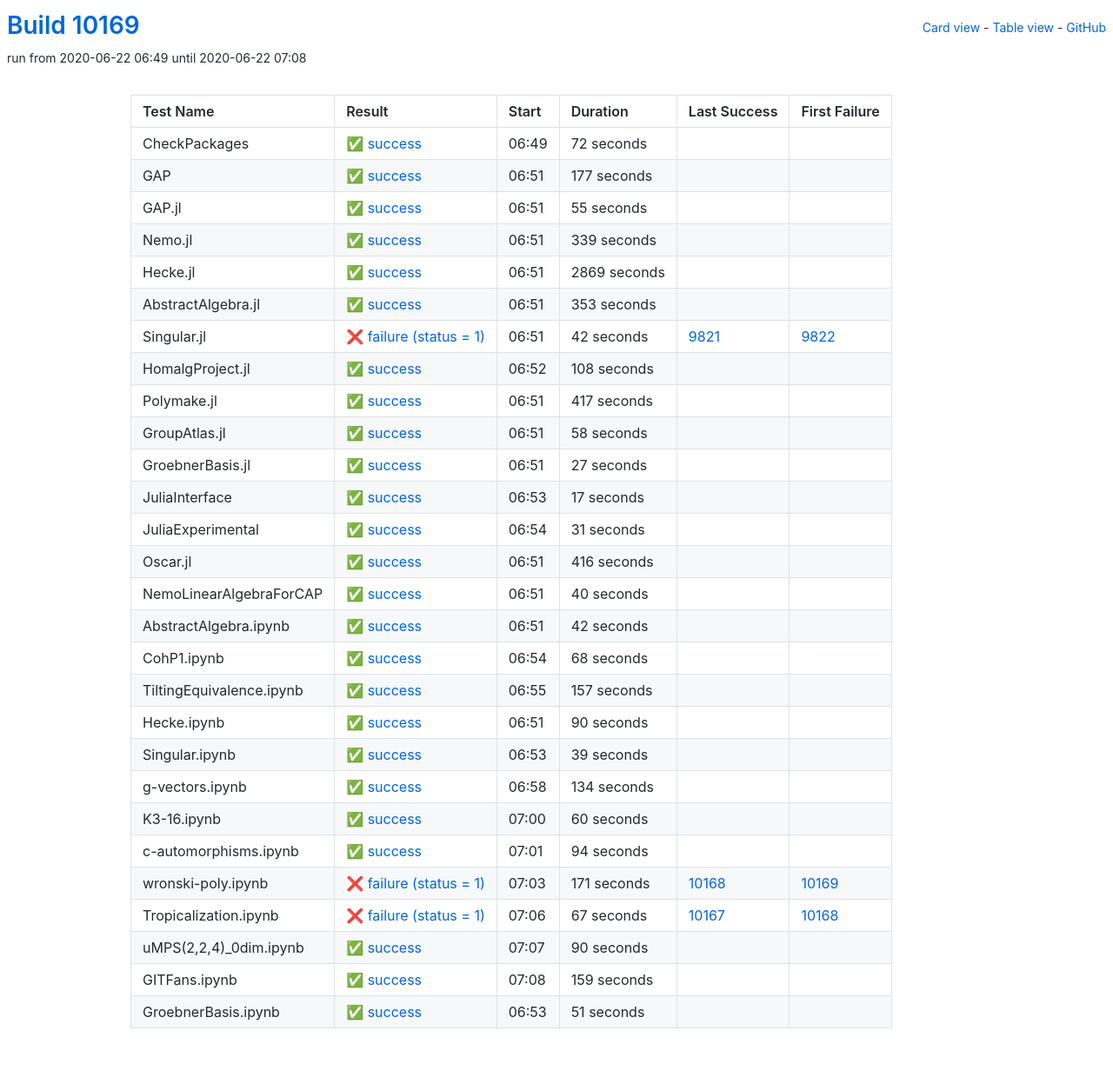
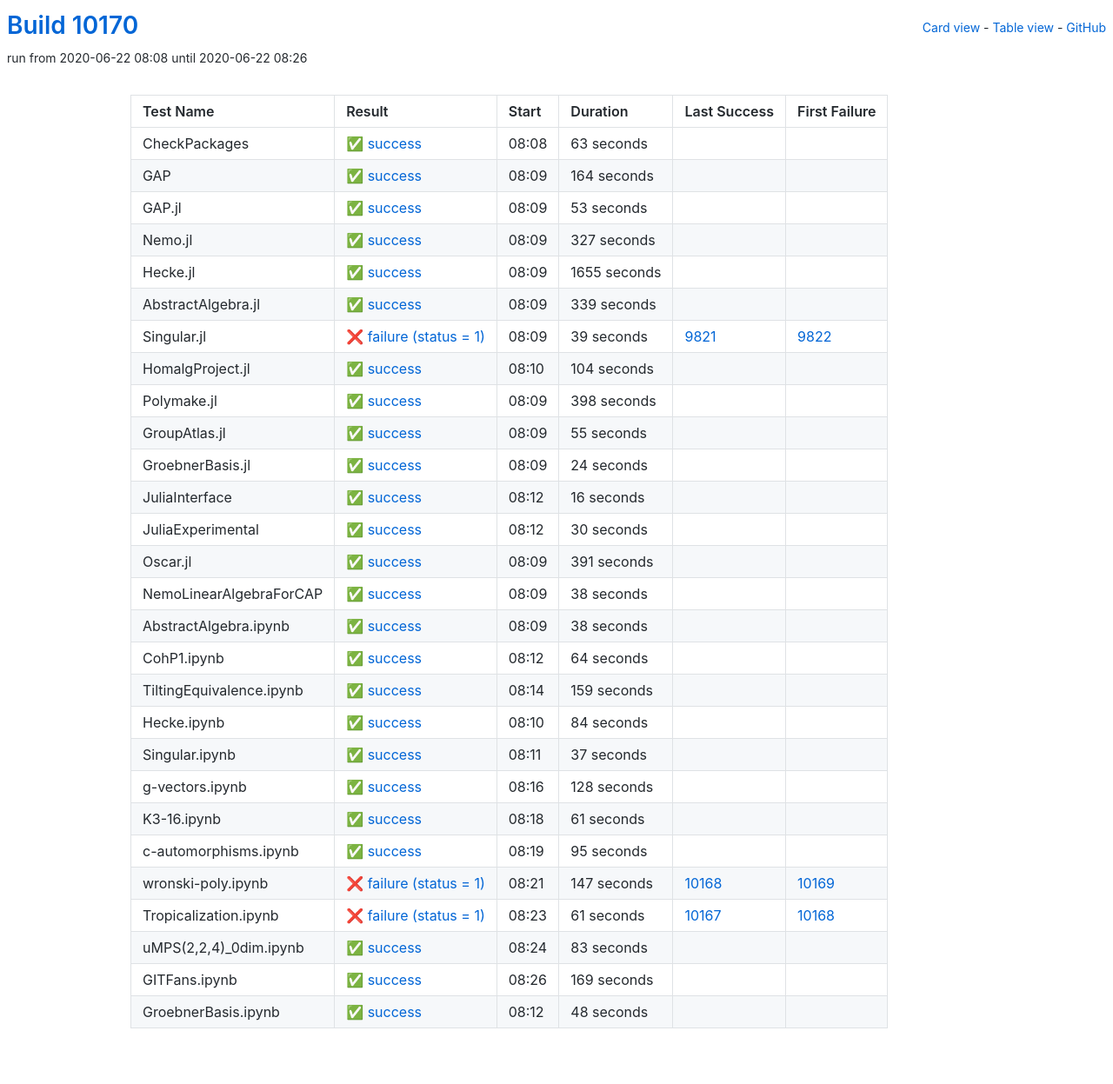
Before and after one commit to oscar-system/oscar-ci-status, a Jekyll site: the page built from table.html, in a window 1280 px wide. Shown: the whole page at 87% size. Built offline with Jekyll 4.4.1, drawn with Linux system fonts in a browser that asks for light colours.

Commit message:
Build #10170

```diff
--- a/_data/ci.yml
+++ b/_data/ci.yml
@@ -1,6 +1,6 @@
 ---
-build: 10169
-build_url: https://oscarci.mathematik.uni-kl.de/job/oscar/10169/
+build: 10170
+build_url: https://oscarci.mathematik.uni-kl.de/job/oscar/10170/
 job: oscar
 organization: oscar-system
 repo: oscar-ci-status
@@ -8,32 +8,116 @@
 tests:
 - name: CheckPackages
   id: checkpackages
-  log: https://oscarci.mathematik.uni-kl.de/job/oscar/10169/artifact/logs/build-10169/CheckPackages.log
-  start: 2020-06-22 06:49
+  log: https://oscarci.mathematik.uni-kl.de/job/oscar/10170/artifact/logs/build-10170/CheckPackages.log
+  start: 2020-06-22 08:08
   success: true
   exitcode: 0
   status: success
-  duration: 72
+  duration: 63
   last_success: false
   last_success_url:
   first_failure: false
   first_failure_url:
 - name: GAP
   id: gap
-  log: https://oscarci.mathematik.uni-kl.de/job/oscar/10169/artifact/logs/build-10169/GAP.log
-  start: 2020-06-22 06:51
+  log: https://oscarci.mathematik.uni-kl.de/job/oscar/10170/artifact/logs/build-10170/GAP.log
+  start: 2020-06-22 08:09
   success: true
   exitcode: 0
   status: success
-  duration: 177
+  duration: 164
   last_success: false
   last_success_url:
   first_failure: false
   first_failure_url:
 - name: GAP.jl
   id: gap-jl
-  log: https://oscarci.mathematik.uni-kl.de/job/oscar/10169/artifact/logs/build-10169/GAP.jl.log
-  start: 2020-06-22 06:51
+  log: https://oscarci.mathematik.uni-kl.de/job/oscar/10170/artifact/logs/build-10170/GAP.jl.log
+  start: 2020-06-22 08:09
+  success: true
+  exitcode: 0
+  status: success
+  duration: 53
+  last_success: false
+  last_success_url:
+  first_failure: false
+  first_failure_url:
+- name: Nemo.jl
+  id: nemo-jl
+  log: https://oscarci.mathematik.uni-kl.de/job/oscar/10170/artifact/logs/build-10170/Nemo.jl.log
+  start: 2020-06-22 08:09
+  success: true
+  exitcode: 0
+  status: success
+  duration: 327
+  last_success: false
+  last_success_url:
+  first_failure: false
+  first_failure_url:
+- name: Hecke.jl
+  id: hecke-jl
+  log: https://oscarci.mathematik.uni-kl.de/job/oscar/10170/artifact/logs/build-10170/Hecke.jl.log
+  start: 2020-06-22 08:09
+  success: true
+  exitcode: 0
+  status: success
+  duration: 1655
+  last_success: false
+  last_success_url:
+  first_failure: false
+  first_failure_url:
+- name: AbstractAlgebra.jl
+  id: abstractalgebra-jl
+  log: https://oscarci.mathematik.uni-kl.de/job/oscar/10170/artifact/logs/build-10170/AbstractAlgebra.jl.log
+  start: 2020-06-22 08:09
+  success: true
+  exitcode: 0
+  status: success
+  duration: 339
+  last_success: false
+  last_success_url:
+  first_failure: false
+  first_failure_url:
+- name: Singular.jl
+  id: singular-jl
+  log: https://oscarci.mathematik.uni-kl.de/job/oscar/10170/artifact/logs/build-10170/Singular.jl.log
+  start: 2020-06-22 08:09
+  success: false
+  exitcode: 1
+  status: failure
+  duration: 39
+  last_success: 9821
+  last_success_url: https://oscarci.mathematik.uni-kl.de/job/oscar/9821/
+  first_failure: 9822
+  first_failure_url: https://oscarci.mathematik.uni-kl.de/job/oscar/9822/
+- name: HomalgProject.jl
+  id: homalgproject-jl
+  log: https://oscarci.mathematik.uni-kl.de/job/oscar/10170/artifact/logs/build-10170/HomalgProject.jl.log
+  start: 2020-06-22 08:10
+  success: true
+  exitcode: 0
+  status: success
+  duration: 104
+  last_success: false
+  last_success_url:
+  first_failure: false
+  first_failure_url:
+- name: Polymake.jl
+  id: polymake-jl
+  log: https://oscarci.mathematik.uni-kl.de/job/oscar/10170/artifact/logs/build-10170/Polymake.jl.log
+  start: 2020-06-22 08:09
+  success: true
+  exitcode: 0
+  status: success
+  duration: 398
+  last_success: false
+  last_success_url:
+  first_failure: false
+  first_failure_url:
+- name: GroupAtlas.jl
+  id: groupatlas-jl
+  log: https://oscarci.mathematik.uni-kl.de/job/oscar/10170/artifact/logs/build-10170/GroupAtlas.jl.log
+  start: 2020-06-22 08:09
   success: true
   exitcode: 0
   status: success
@@ -42,286 +126,94 @@
   last_success_url:
   first_failure: false
   first_failure_url:
-- name: Nemo.jl
-  id: nemo-jl
-  log: https://oscarci.mathematik.uni-kl.de/job/oscar/10169/artifact/logs/build-10169/Nemo.jl.log
-  start: 2020-06-22 06:51
+- name: GroebnerBasis.jl
+  id: groebnerbasis-jl
+  log: https://oscarci.mathematik.uni-kl.de/job/oscar/10170/artifact/logs/build-10170/GroebnerBasis.jl.log
+  start: 2020-06-22 08:09
   success: true
   exitcode: 0
   status: success
-  duration: 339
-  last_success: false
-  last_success_url:
-  first_failure: false
-  first_failure_url:
-- name: Hecke.jl
-  id: hecke-jl
-  log: https://oscarci.mathematik.uni-kl.de/job/oscar/10169/artifact/logs/build-10169/Hecke.jl.log
-  start: 2020-06-22 06:51
-  success: true
-  exitcode: 0
-  status: success
-  duration: 2869
-  last_success: false
-  last_success_url:
-  first_failure: false
-  first_failure_url:
-- name: AbstractAlgebra.jl
-  id: abstractalgebra-jl
-  log: https://oscarci.mathematik.uni-kl.de/job/oscar/10169/artifact/logs/build-10169/AbstractAlgebra.jl.log
-  start: 2020-06-22 06:51
-  success: true
-  exitcode: 0
-  status: success
-  duration: 353
-  last_success: false
-  last_success_url:
-  first_failure: false
-  first_failure_url:
-- name: Singular.jl
-  id: singular-jl
-  log: https://oscarci.mathematik.uni-kl.de/job/oscar/10169/artifact/logs/build-10169/Singular.jl.log
-  start: 2020-06-22 06:51
-  success: false
-  exitcode: 1
-  status: failure
-  duration: 42
-  last_success: 9821
-  last_success_url: https://oscarci.mathematik.uni-kl.de/job/oscar/9821/
-  first_failure: 9822
-  first_failure_url: https://oscarci.mathematik.uni-kl.de/job/oscar/9822/
-- name: HomalgProject.jl
-  id: homalgproject-jl
-  log: https://oscarci.mathematik.uni-kl.de/job/oscar/10169/artifact/logs/build-10169/HomalgProject.jl.log
-  start: 2020-06-22 06:52
-  success: true
-  exitcode: 0
-  status: success
-  duration: 108
-  last_success: false
-  last_success_url:
-  first_failure: false
-  first_failure_url:
-- name: Polymake.jl
-  id: polymake-jl
-  log: https://oscarci.mathematik.uni-kl.de/job/oscar/10169/artifact/logs/build-10169/Polymake.jl.log
-  start: 2020-06-22 06:51
-  success: true
-  exitcode: 0
-  status: success
-  duration: 417
-  last_success: false
-  last_success_url:
-  first_failure: false
-  first_failure_url:
-- name: GroupAtlas.jl
-  id: groupatlas-jl
-  log: https://oscarci.mathematik.uni-kl.de/job/oscar/10169/artifact/logs/build-10169/GroupAtlas.jl.log
-  start: 2020-06-22 06:51
-  success: true
-  exitcode: 0
-  status: success
-  duration: 58
-  last_success: false
-  last_success_url:
-  first_failure: false
-  first_failure_url:
-- name: GroebnerBasis.jl
-  id: groebnerbasis-jl
-  log: https://oscarci.mathematik.uni-kl.de/job/oscar/10169/artifact/logs/build-10169/GroebnerBasis.jl.log
-  start: 2020-06-22 06:51
-  success: true
-  exitcode: 0
-  status: success
-  duration: 27
+  duration: 24
   last_success: false
   last_success_url:
   first_failure: false
   first_failure_url:
 - name: JuliaInterface
   id: juliainterface
-  log: https://oscarci.mathematik.uni-kl.de/job/oscar/10169/artifact/logs/build-10169/JuliaInterface.log
-  start: 2020-06-22 06:53
+  log: https://oscarci.mathematik.uni-kl.de/job/oscar/10170/artifact/logs/build-10170/JuliaInterface.log
+  start: 2020-06-22 08:12
   success: true
   exitcode: 0
   status: success
-  duration: 17
+  duration: 16
   last_success: false
   last_success_url:
   first_failure: false
   first_failure_url:
 - name: JuliaExperimental
   id: juliaexperimental
-  log: https://oscarci.mathematik.uni-kl.de/job/oscar/10169/artifact/logs/build-10169/JuliaExperimental.log
-  start: 2020-06-22 06:54
+  log: https://oscarci.mathematik.uni-kl.de/job/oscar/10170/artifact/logs/build-10170/JuliaExperimental.log
+  start: 2020-06-22 08:12
   success: true
   exitcode: 0
   status: success
-  duration: 31
+  duration: 30
   last_success: false
   last_success_url:
   first_failure: false
   first_failure_url:
 - name: Oscar.jl
   id: oscar-jl
-  log: https://oscarci.mathematik.uni-kl.de/job/oscar/10169/artifact/logs/build-10169/Oscar.jl.log
-  start: 2020-06-22 06:51
+  log: https://oscarci.mathematik.uni-kl.de/job/oscar/10170/artifact/logs/build-10170/Oscar.jl.log
+  start: 2020-06-22 08:09
   success: true
   exitcode: 0
   status: success
-  duration: 416
+  duration: 391
   last_success: false
   last_success_url:
   first_failure: false
   first_failure_url:
 - name: NemoLinearAlgebraForCAP
   id: nemolinearalgebraforcap
-  log: https://oscarci.mathematik.uni-kl.de/job/oscar/10169/artifact/logs/build-10169/NemoLinearAlgebraForCAP.log
-  start: 2020-06-22 06:51
+  log: https://oscarci.mathematik.uni-kl.de/job/oscar/10170/artifact/logs/build-10170/NemoLinearAlgebraForCAP.log
+  start: 2020-06-22 08:09
   success: true
   exitcode: 0
   status: success
-  duration: 40
+  duration: 38
   last_success: false
   last_success_url:
   first_failure: false
   first_failure_url:
 - name: AbstractAlgebra.ipynb
   id: abstractalgebra-ipynb
-  log: https://oscarci.mathematik.uni-kl.de/job/oscar/10169/artifact/logs/build-10169/AbstractAlgebra.ipynb.log
-  start: 2020-06-22 06:51
+  log: https://oscarci.mathematik.uni-kl.de/job/oscar/10170/artifact/logs/build-10170/AbstractAlgebra.ipynb.log
+  start: 2020-06-22 08:09
   success: true
   exitcode: 0
   status: success
-  duration: 42
+  duration: 38
   last_success: false
   last_success_url:
   first_failure: false
   first_failure_url:
 - name: CohP1.ipynb
   id: cohp1-ipynb
-  log: https://oscarci.mathematik.uni-kl.de/job/oscar/10169/artifact/logs/build-10169/CohP1.ipynb.log
-  start: 2020-06-22 06:54
+  log: https://oscarci.mathematik.uni-kl.de/job/oscar/10170/artifact/logs/build-10170/CohP1.ipynb.log
+  start: 2020-06-22 08:12
   success: true
   exitcode: 0
   status: success
-  duration: 68
+  duration: 64
   last_success: false
   last_success_url:
   first_failure: false
   first_failure_url:
 - name: TiltingEquivalence.ipynb
   id: tiltingequivalence-ipynb
-  log: https://oscarci.mathematik.uni-kl.de/job/oscar/10169/artifact/logs/build-10169/TiltingEquivalence.ipynb.log
-  start: 2020-06-22 06:55
-  success: true
-  exitcode: 0
-  status: success
-  duration: 157
-  last_success: false
-  last_success_url:
-  first_failure: false
-  first_failure_url:
-- name: Hecke.ipynb
-  id: hecke-ipynb
-  log: https://oscarci.mathematik.uni-kl.de/job/oscar/10169/artifact/logs/build-10169/Hecke.ipynb.log
-  start: 2020-06-22 06:51
-  success: true
-  exitcode: 0
-  status: success
-  duration: 90
-  last_success: false
-  last_success_url:
-  first_failure: false
-  first_failure_url:
-- name: Singular.ipynb
-  id: singular-ipynb
-  log: https://oscarci.mathematik.uni-kl.de/job/oscar/10169/artifact/logs/build-10169/Singular.ipynb.log
-  start: 2020-06-22 06:53
-  success: true
-  exitcode: 0
-  status: success
-  duration: 39
-  last_success: false
-  last_success_url:
-  first_failure: false
-  first_failure_url:
-- name: g-vectors.ipynb
-  id: g-vectors-ipynb
-  log: https://oscarci.mathematik.uni-kl.de/job/oscar/10169/artifact/logs/build-10169/g-vectors.ipynb.log
-  start: 2020-06-22 06:58
-  success: true
-  exitcode: 0
-  status: success
-  duration: 134
-  last_success: false
-  last_success_url:
-  first_failure: false
-  first_failure_url:
-- name: K3-16.ipynb
-  id: k3-16-ipynb
-  log: https://oscarci.mathematik.uni-kl.de/job/oscar/10169/artifact/logs/build-10169/K3-16.ipynb.log
-  start: 2020-06-22 07:00
-  success: true
-  exitcode: 0
-  status: success
-  duration: 60
-  last_success: false
-  last_success_url:
-  first_failure: false
-  first_failure_url:
-- name: c-automorphisms.ipynb
-  id: c-automorphisms-ipynb
-  log: https://oscarci.mathematik.uni-kl.de/job/oscar/10169/artifact/logs/build-10169/c-automorphisms.ipynb.log
-  start: 2020-06-22 07:01
-  success: true
-  exitcode: 0
-  status: success
-  duration: 94
-  last_success: false
-  last_success_url:
-  first_failure: false
-  first_failure_url:
-- name: wronski-poly.ipynb
-  id: wronski-poly-ipynb
-  log: https://oscarci.mathematik.uni-kl.de/job/oscar/10169/artifact/logs/build-10169/wronski-poly.ipynb.log
-  start: 2020-06-22 07:03
-  success: false
-  exitcode: 1
-  status: failure
-  duration: 171
-  last_success: 10168
-  last_success_url: https://oscarci.mathematik.uni-kl.de/job/oscar/10168/
-  first_failure: 10169
-  first_failure_url: https://oscarci.mathematik.uni-kl.de/job/oscar/10169/
-- name: Tropicalization.ipynb
-  id: tropicalization-ipynb
-  log: https://oscarci.mathematik.uni-kl.de/job/oscar/10169/artifact/logs/build-10169/Tropicalization.ipynb.log
-  start: 2020-06-22 07:06
-  success: false
-  exitcode: 1
-  status: failure
-  duration: 67
-  last_success: 10167
-  last_success_url: https://oscarci.mathematik.uni-kl.de/job/oscar/10167/
-  first_failure: 10168
-  first_failure_url: https://oscarci.mathematik.uni-kl.de/job/oscar/10168/
-- name: uMPS(2,2,4)_0dim.ipynb
-  id: umps-2-2-4-0dim-ipynb
-  log: https://oscarci.mathematik.uni-kl.de/job/oscar/10169/artifact/logs/build-10169/uMPS-2-2-4-_0dim.ipynb.log
-  start: 2020-06-22 07:07
-  success: true
-  exitcode: 0
-  status: success
-  duration: 90
-  last_success: false
-  last_success_url:
-  first_failure: false
-  first_failure_url:
-- name: GITFans.ipynb
-  id: gitfans-ipynb
-  log: https://oscarci.mathematik.uni-kl.de/job/oscar/10169/artifact/logs/build-10169/GITFans.ipynb.log
-  start: 2020-06-22 07:08
+  log: https://oscarci.mathematik.uni-kl.de/job/oscar/10170/artifact/logs/build-10170/TiltingEquivalence.ipynb.log
+  start: 2020-06-22 08:14
   success: true
   exitcode: 0
   status: success
@@ -330,15 +222,123 @@
   last_success_url:
   first_failure: false
   first_failure_url:
-- name: GroebnerBasis.ipynb
-  id: groebnerbasis-ipynb
-  log: https://oscarci.mathematik.uni-kl.de/job/oscar/10169/artifact/logs/build-10169/GroebnerBasis.ipynb.log
-  start: 2020-06-22 06:53
+- name: Hecke.ipynb
+  id: hecke-ipynb
+  log: https://oscarci.mathematik.uni-kl.de/job/oscar/10170/artifact/logs/build-10170/Hecke.ipynb.log
+  start: 2020-06-22 08:10
   success: true
   exitcode: 0
   status: success
-  duration: 51
+  duration: 84
   last_success: false
   last_success_url:
   first_failure: false
   first_failure_url:
+- name: Singular.ipynb
+  id: singular-ipynb
+  log: https://oscarci.mathematik.uni-kl.de/job/oscar/10170/artifact/logs/build-10170/Singular.ipynb.log
+  start: 2020-06-22 08:11
+  success: true
+  exitcode: 0
+  status: success
+  duration: 37
+  last_success: false
+  last_success_url:
+  first_failure: false
+  first_failure_url:
+- name: g-vectors.ipynb
+  id: g-vectors-ipynb
+  log: https://oscarci.mathematik.uni-kl.de/job/oscar/10170/artifact/logs/build-10170/g-vectors.ipynb.log
+  start: 2020-06-22 08:16
+  success: true
+  exitcode: 0
+  status: success
+  duration: 128
+  last_success: false
+  last_success_url:
+  first_failure: false
+  first_failure_url:
+- name: K3-16.ipynb
+  id: k3-16-ipynb
+  log: https://oscarci.mathematik.uni-kl.de/job/oscar/10170/artifact/logs/build-10170/K3-16.ipynb.log
+  start: 2020-06-22 08:18
+  success: true
+  exitcode: 0
+  status: success
+  duration: 61
+  last_success: false
+  last_success_url:
+  first_failure: false
+  first_failure_url:
+- name: c-automorphisms.ipynb
+  id: c-automorphisms-ipynb
+  log: https://oscarci.mathematik.uni-kl.de/job/oscar/10170/artifact/logs/build-10170/c-automorphisms.ipynb.log
+  start: 2020-06-22 08:19
+  success: true
+  exitcode: 0
+  status: success
+  duration: 95
+  last_success: false
+  last_success_url:
+  first_failure: false
+  first_failure_url:
+- name: wronski-poly.ipynb
+  id: wronski-poly-ipynb
+  log: https://oscarci.mathematik.uni-kl.de/job/oscar/10170/artifact/logs/build-10170/wronski-poly.ipynb.log
+  start: 2020-06-22 08:21
+  success: false
+  exitcode: 1
+  status: failure
+  duration: 147
+  last_success: 10168
+  last_success_url: https://oscarci.mathematik.uni-kl.de/job/oscar/10168/
+  first_failure: 10169
+  first_failure_url: https://oscarci.mathematik.uni-kl.de/job/oscar/10169/
+- name: Tropicalization.ipynb
+  id: tropicalization-ipynb
+  log: https://oscarci.mathematik.uni-kl.de/job/oscar/10170/artifact/logs/build-10170/Tropicalization.ipynb.log
+  start: 2020-06-22 08:23
+  success: false
+  exitcode: 1
+  status: failure
+  duration: 61
+  last_success: 10167
+  last_success_url: https://oscarci.mathematik.uni-kl.de/job/oscar/10167/
+  first_failure: 10168
+  first_failure_url: https://oscarci.mathematik.uni-kl.de/job/oscar/10168/
+- name: uMPS(2,2,4)_0dim.ipynb
+  id: umps-2-2-4-0dim-ipynb
+  log: https://oscarci.mathematik.uni-kl.de/job/oscar/10170/artifact/logs/build-10170/uMPS-2-2-4-_0dim.ipynb.log
+  start: 2020-06-22 08:24
+  success: true
+  exitcode: 0
+  status: success
+  duration: 83
+  last_success: false
+  last_success_url:
+  first_failure: false
+  first_failure_url:
+- name: GITFans.ipynb
+  id: gitfans-ipynb
+  log: https://oscarci.mathematik.uni-kl.de/job/oscar/10170/artifact/logs/build-10170/GITFans.ipynb.log
+  start: 2020-06-22 08:26
+  success: true
+  exitcode: 0
+  status: success
+  duration: 169
+  last_success: false
+  last_success_url:
+  first_failure: false
+  first_failure_url:
+- name: GroebnerBasis.ipynb
+  id: groebnerbasis-ipynb
+  log: https://oscarci.mathematik.uni-kl.de/job/oscar/10170/artifact/logs/build-10170/GroebnerBasis.ipynb.log
+  start: 2020-06-22 08:12
+  success: true
+  exitcode: 0
+  status: success
+  duration: 48
+  last_success: false
+  last_success_url:
+  first_failure: false
+  first_failure_url:
```
Also changed, not shown: README.md.
